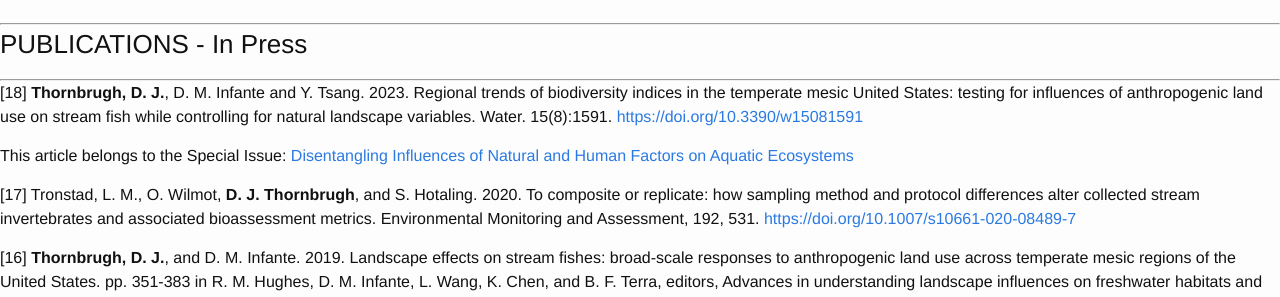
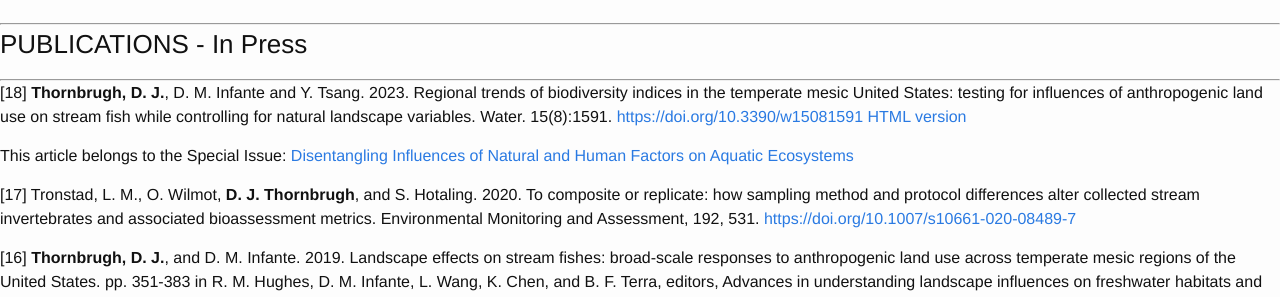
Before and after one commit to dthor/dthor.github.io, a Jekyll site: the page built from publications/publications.md, in a window 1280 px wide and 900 px high, scrolled down 553 px. Shown: the part 152-449 px from the top of the window. Built offline with Jekyll 4.4.1, drawn with Linux system fonts in a browser that asks for light colours; nearby versions of some CDN libraries; some web fonts are replaced.

Commit message:
Water pub update
added HTML link to Water pub 2023 Thornbrugh etal

```diff
--- a/publications/publications.md
+++ b/publications/publications.md
@@ -13,7 +13,7 @@
 
 ### PUBLICATIONS - In Press
 ***
-[18] **Thornbrugh, D. J.**, D. M. Infante and Y. Tsang. 2023. Regional trends of biodiversity indices in the temperate mesic United States: testing for influences of anthropogenic land use on stream fish while controlling for natural landscape variables. Water. 15(8):1591. [https://doi.org/10.3390/w15081591](https://doi.org/10.3390/w15081591)
+[18] **Thornbrugh, D. J.**, D. M. Infante and Y. Tsang. 2023. Regional trends of biodiversity indices in the temperate mesic United States: testing for influences of anthropogenic land use on stream fish while controlling for natural landscape variables. Water. 15(8):1591. [https://doi.org/10.3390/w15081591](https://doi.org/10.3390/w15081591) [HTML version](https://www.mdpi.com/2073-4441/15/8/1591/htm)
 
 This article belongs to the Special Issue: [Disentangling Influences of Natural and Human Factors on Aquatic Ecosystems](https://www.mdpi.com/journal/water/special_issues/aquatic_systems)
 
```
